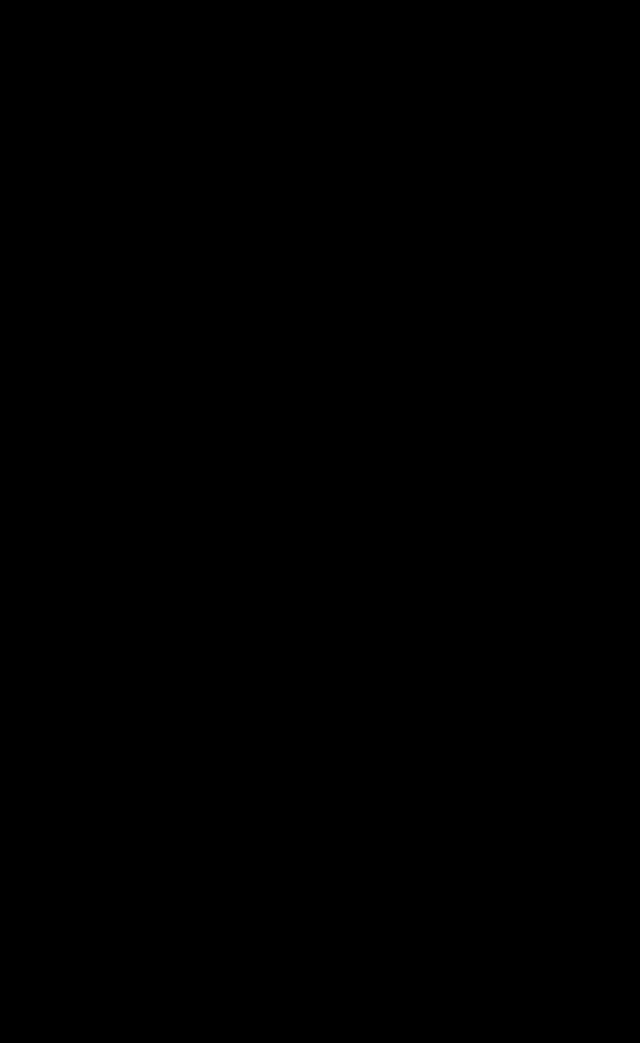
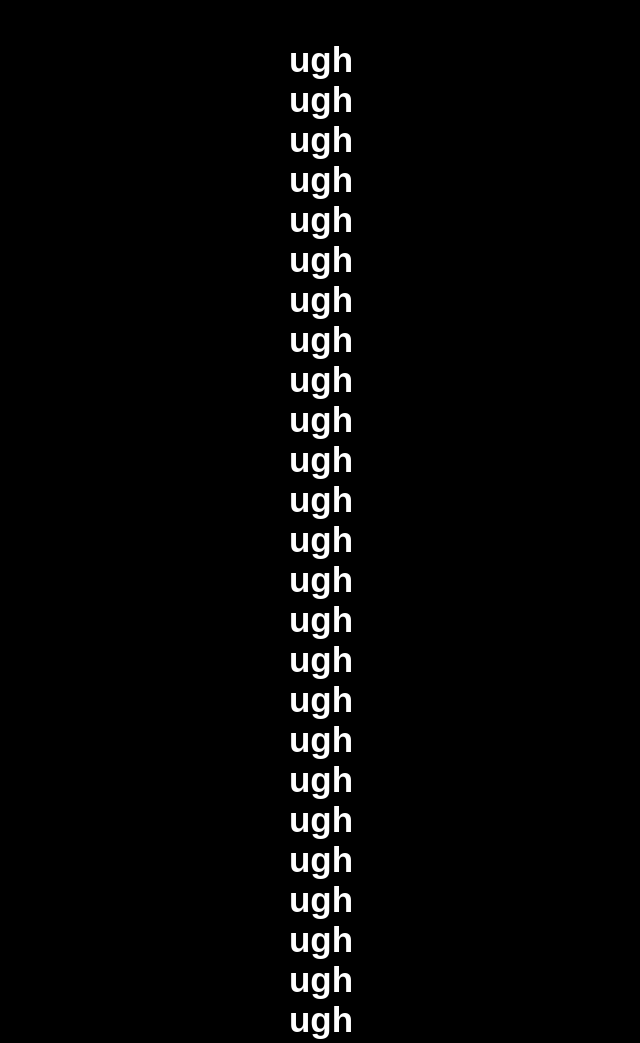
Before and after one commit to Dalyre7/asingleline, a plain HTML site: page index.html in a window 1280 px wide. Shown: the top 1043 px of the page, without its empty margins (319-959 px from the left). Before the commit the page ends 800 px from the top, so only its background shows below. Drawn offline with Linux system fonts and the light colour scheme.

Commit message:
Update index.html

```diff
--- a/index.html
+++ b/index.html
@@ -41,8 +41,8 @@
 
          setInterval(() => {
             const spam = document.createElement("div");
-            spam.textContent = "";
-            spam.style.fontSize = "50px";
+            spam.textContent = "ugh";
+            spam.style.fontSize = "35px";
             spam.style.color = "white";
             spam.style.fontWeight = "bold";
             document.body.appendChild(spam);
```
